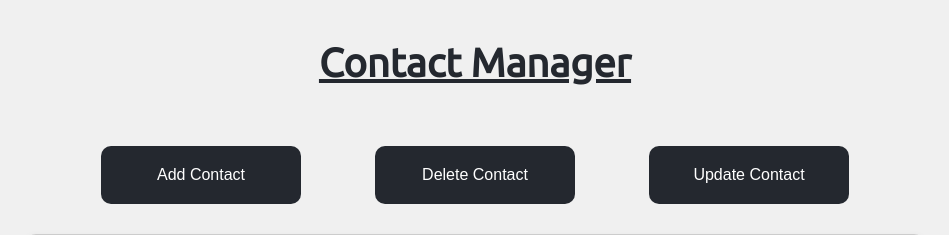
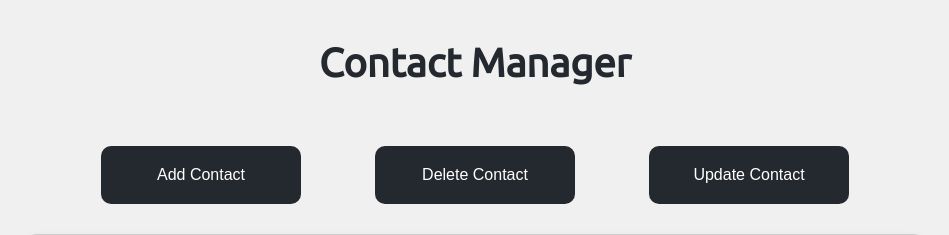
Before and after one commit to squallcoder/COP4331_ContactManager, a PHP site: page /contacts.html in a window 1280 px wide. Shown: the top 235 px of the page, without its empty margins (165-1114 px from the left). Run offline with PHP 8.4, Linux system fonts and the light colour scheme.

Commit message:
"I took out the underline that was under the title"

```diff
--- a/CSS/style.css
+++ b/CSS/style.css
@@ -22,8 +22,6 @@ body {
 	color: #24282f;
 	text-align: center;
 	margin: 40px 0;
-	text-decoration: underline;
-
 }
 
 .loginDiv {
```
